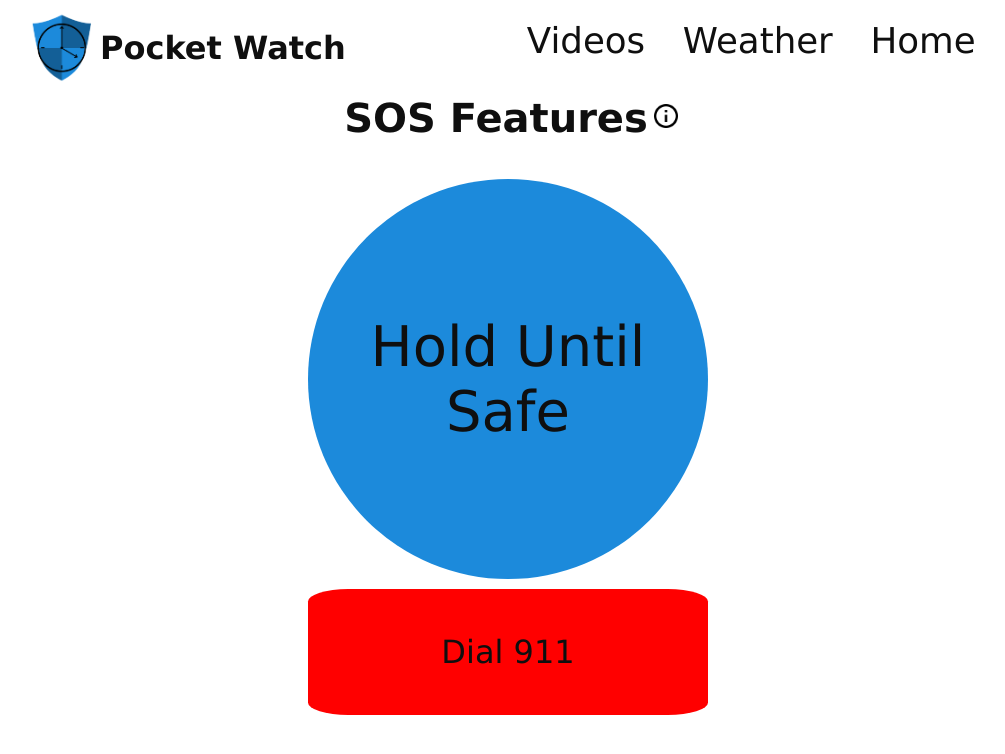
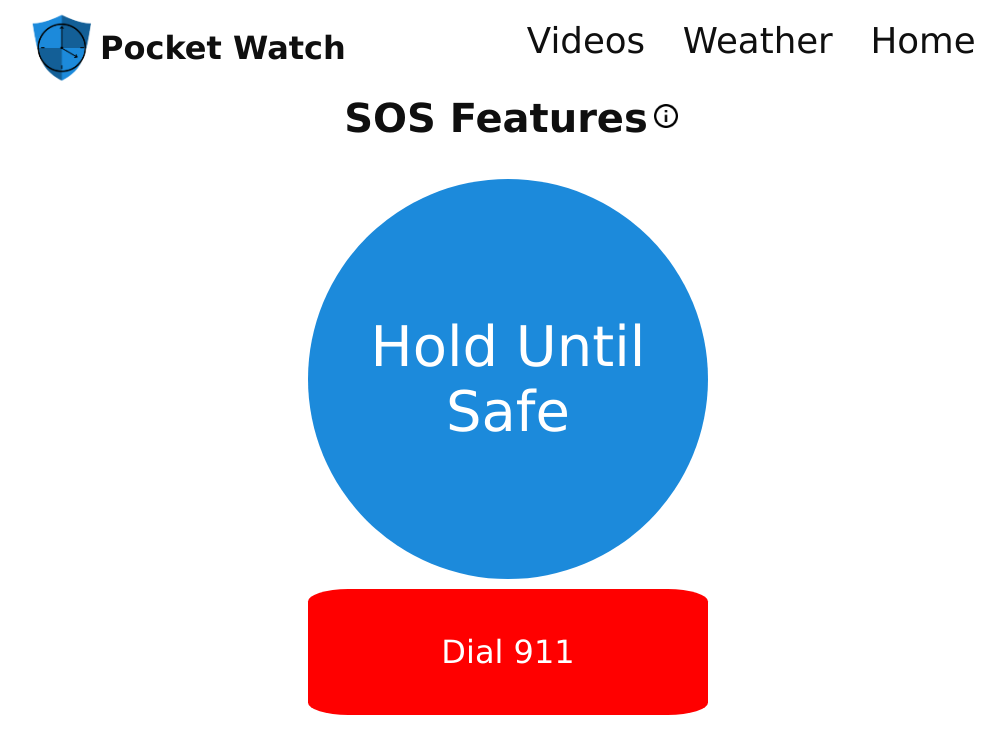
Before and after one commit to conconloo/pocket-watch-project, a React (Create React App) app in the folder client/: page / in a window 1280 px wide. Shown: the top 754 px of the page, without its empty margins (132-1137 px from the left). Built offline with nearby package versions, Linux system fonts and the light colour scheme; no server answers.

Commit message:
color change for home buttons

```diff
--- a/client/src/index.css
+++ b/client/src/index.css
@@ -113,7 +113,7 @@
   height: 50vh;
   padding: 5%;
   background-color: #1c8adb;
-  color: inherit;
+  color: white;
   border: inherit;
   transition: 0.5s;
   border-radius: 50%;
@@ -133,7 +133,7 @@
   width: 50vh;
   height: auto;
   background-color: red;
-  color: inherit;
+  color: white;
   border: inherit;
   transition: 0.5s;
   border-radius: 10%;
```
